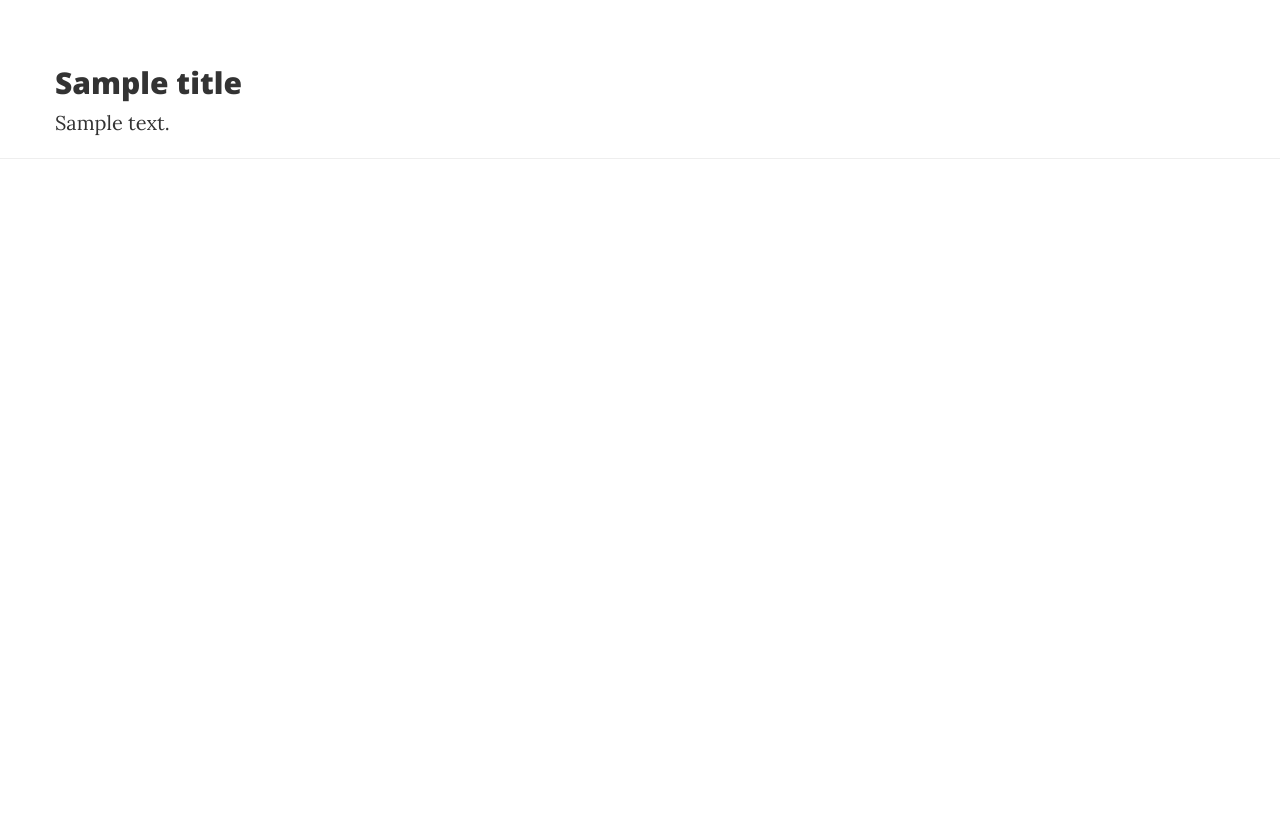
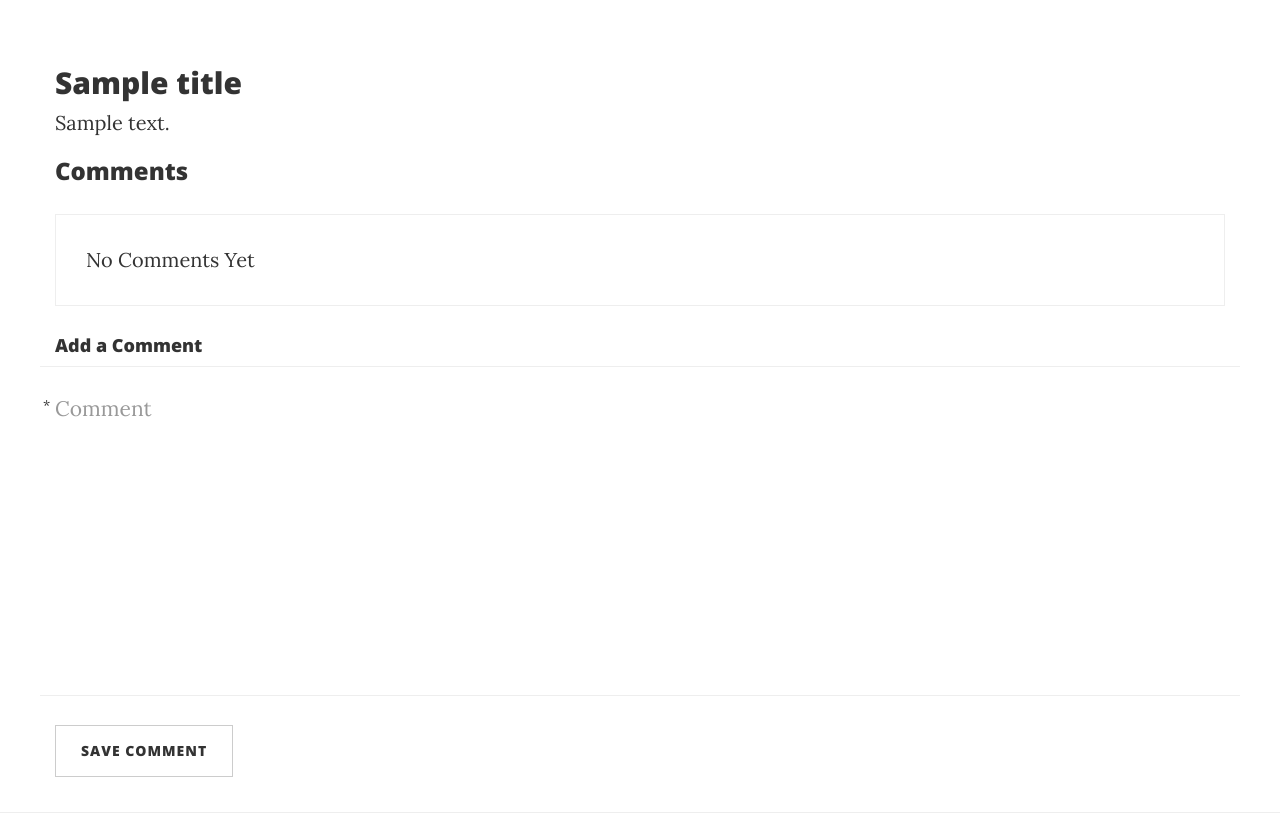
Before and after one commit to davidandrus/fsnd-multi-user-blog, a Python web app: template templates/post.html.j2 in a window 1280 px wide. Shown: the part 452-1285 px from the top of the page. Before the commit the page ends 611 px from the top, so only its background shows below. Run offline with Jinja, Linux system fonts and the light colour scheme; the template is opened without the code that fills it: most values are stand-ins (such as "Sample title", 1, 10 or a date in 2020); some libraries are stand-ins or nearby versions.

Commit message:
feat: add comment form

```diff
--- a/handlers/Post.py
+++ b/handlers/Post.py
@@ -6,10 +6,12 @@ class PostViewHandler(BaseHandler):
     def get(self, *args):
         post_id = int(args[0])
         post = Post.get_by_id(post_id)
+        errors = {}
 
         self.render('post', {
             'title': post.title,
-            'content': post.content
+            'content': post.content,
+            'errors': errors
         })
 
 class PostNewHandler(BaseHandler):
--- a/static/css/styles.css
+++ b/static/css/styles.css
@@ -14,3 +14,8 @@
 textarea.post-input {
   height: 300px;
 }
+
+.comments-empty-message {
+  border: 1px solid #eee;
+  padding: 30px;
+}
--- a/templates/post.html.j2
+++ b/templates/post.html.j2
@@ -5,5 +5,32 @@
     <div>
       {{content}}
     </div>
+    <!-- TODO: show comments list here -->
+    <h3>Comments</h3>
+    <p class="comments-empty-message">No Comments Yet</p>
+    <!-- TODO: only show when authorized -->
+    <h4>Add a Comment</h4>
+    <form method="post" action="/post/new">
+      <div class="row control-group">
+          <div class="form-group required col-xs-12 floating-label-form-group controls {% if errors.content %} has-error{% endif %}">
+              <label for="content required">Comment</label>
+              <textarea
+                name="comment"
+                class="form-control post-input"
+                placeholder="Comment"
+                id="Comment"
+              ></textarea>
+              <!-- {% if errors.comment %}
+                <p class="help-block text-danger">{{errors.comment}}</p>
+              {% endif %} -->
+          </div>
+      </div>
+      <br>
+      <div class="row">
+          <div class="form-group col-xs-12">
+              <button type="submit" class="btn btn-default">Save Comment</button>
+          </div>
+      </div>
+    </form>
   </div>
 {% endblock %}
--- a/templates/post_add.html.j2
+++ b/templates/post_add.html.j2
@@ -23,7 +23,6 @@
           <div class="form-group required col-xs-12 floating-label-form-group controls {% if errors.content %} has-error{% endif %}">
               <label for="content required">Content</label>
               <textarea
-                type="content"
                 name="content"
                 class="form-control post-input"
                 placeholder="Content"
```
